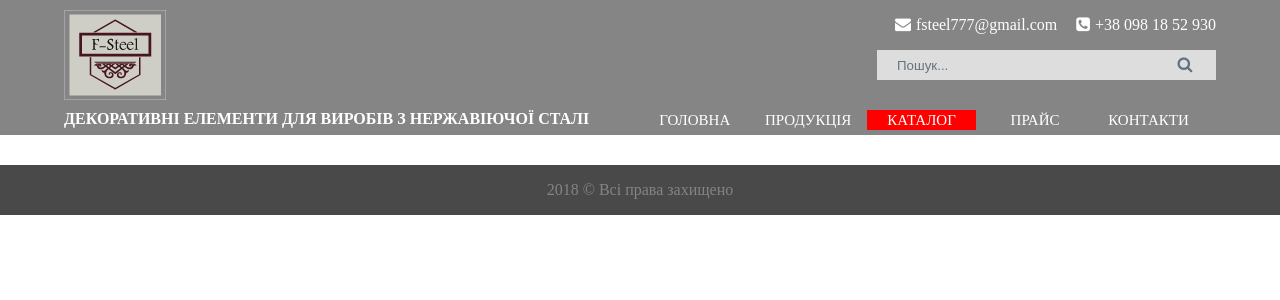
After one commit to shelli86/shelli86.github.io, a PHP site: page /catalog.html in a window 1280 px wide. The commit adds this page. Shown: the top 300 px of the page. Run offline with PHP 8.4, Linux system fonts and the light colour scheme.

Commit message:
Add files via upload

```diff
--- /dev/null
+++ b/catalog.html
@@ -0,0 +1,67 @@
+<!doctype html>
+<html>
+<head>
+<meta charset="utf-8">
+<meta name="viewport" content="width=device-width, initial-scale=1.0">
+<title></title>
+
+  <link rel="stylesheet" type="text/css" media="all" href="css/style.css">
+  <link rel="stylesheet" href="fonts/font-awesome/css/font-awesome.min.css">
+  <link rel="stylesheet" href="fonts/ProximaNova/stylesheet.css">
+
+  <link rel="stylesheet" type="text/css" href="slick/slick.css">
+  <link rel="stylesheet" type="text/css" href="slick/slick-theme.css">
+
+</head>
+
+<body>
+  <div class="header">
+    <div class="logo">
+      <div class="container">
+        <div class="cols col-8">
+          <img src="img/logo.png" class="logo-inner">
+        </div>
+        <div class="cols col-4">
+          <ul class="contacts-top">
+            <li><i class="fa fa-envelope" aria-hidden="true"></i>fsteel777@gmail.com</li>
+            <li><i class="fa fa-phone-square" aria-hidden="true"></i>+38 098 18 52 930</li>
+          </ul>
+
+          <div class="box">
+            <div class="container-1">
+                <span class="icon"><i class="fa fa-search"></i></span>
+                <input type="search" id="search" placeholder="Пошук..." />
+            </div>
+          </div>
+        </div>
+
+      </div>
+    </div>
+
+    <div class="menu-inner">
+      <div class="container">
+        <h1>Декоративні елементи для виробів з нержавіючої сталі </h1>
+        <ul>
+          <li><a href="index.html">Головна</a></li>
+          <li><a href="production.html">Продукція</a></li>
+          <li class="active"><a href="catalog.html">Каталог</a></li>
+          <li><a href="#">Прайс</a></li>
+          <li><a href="#">Контакти</a></li>
+        </ul>
+      </div>
+    </div>
+
+  </div> <!--end header-->
+
+
+  <div class="main-catalog">
+
+
+  </div>
+
+
+  <div class="footer">
+    <p>2018 &copy; Всі права захищено</p>
+  </div>
+
+</body>
--- a/css/style.css
+++ b/css/style.css
@@ -60,7 +60,6 @@ body{
 
 .logo{
   background: #858585;
-  height: 100px;
 }
 
 .contacts-top{
@@ -142,11 +141,29 @@ body{
   color: #63717f;
 }
 
+.header h1{
+  line-height: 1.7;
+  text-transform: uppercase;
+  color: #ffffff;
+  font-size: 1em;
+}
+
+.logo-main{
+  margin-top: 10px;
+}
 
 /********************menu****************************/
 
 .menu-inner{
   background: #858585;
+}
+
+.menu-inner h1{
+  float: left;
+  line-height: 1.7;
+  text-transform: uppercase;
+  color: #ffffff;
+  font-size: 1em;
 }
 
 .menu-inner ul{
@@ -182,7 +199,6 @@ body{
 .menu-inner ul li:hover a{
   background-color: #FF0000;
 }
-
 
 
 .menu{
@@ -222,9 +238,6 @@ body{
 .menu ul .active:hover a{
   color: #ffffff;
 }
-
-
-
 
 
 .main{
@@ -295,13 +308,6 @@ body{
   text-transform: uppercase;
 }
 
-.header h1{
-  line-height: 1.7;
-  text-transform: uppercase;
-  color: #ffffff;
-  font-size: 1em;
-  margin-top: 40px;
-}
 
 .decor{
   list-style: none;
@@ -450,6 +456,10 @@ body{
   font-size: 20px;
 }
 
+.logo-inner{
+  margin-top: 10px;
+}
+
 @media screen and (min-width: 300px) and (max-width: 479px) {
 
 
--- a/index.html
+++ b/index.html
@@ -19,7 +19,7 @@
     <div class="logo">
       <div class="container">
         <div class="cols col-8">
-          logo
+          <img src="img/logo.png" class="logo-main">
           <h1>Декоративні елементи для виробів з нержавіючої сталі </h1>
         </div>
         <div class="cols col-4">
@@ -43,7 +43,7 @@
         <ul>
           <li class="active"><a href="index.html">Головна</a></li>
           <li><a href="production.html">Продукція</a></li>
-          <li><a href="#">Каталог</a></li>
+          <li><a href="catalog.html">Каталог</a></li>
           <li><a href="#">Прайс</a></li>
           <li><a href="#">Контакти</a></li>
         </ul>
--- a/product.html
+++ b/product.html
@@ -28,8 +28,7 @@
     <div class="logo">
       <div class="container">
         <div class="cols col-8">
-          logo
-          <h1>Декоративні елементи для виробів з нержавіючої сталі </h1>
+          <img src="img/logo.png" class="logo-inner">
         </div>
         <div class="cols col-4">
           <ul class="contacts-top">
@@ -50,10 +49,11 @@
 
     <div class="menu-inner">
       <div class="container">
+        <h1>Декоративні елементи для виробів з нержавіючої сталі </h1>
         <ul>
           <li><a href="index.html">Головна</a></li>
           <li class="active"><a href="production.html">Продукція</a></li>
-          <li><a href="#">Каталог</a></li>
+          <li><a href="catalog.html">Каталог</a></li>
           <li><a href="#">Прайс</a></li>
           <li><a href="#">Контакти</a></li>
         </ul>
--- a/production.html
+++ b/production.html
@@ -19,8 +19,7 @@
     <div class="logo">
       <div class="container">
         <div class="cols col-8">
-          logo
-          <h1>Декоративні елементи для виробів з нержавіючої сталі </h1>
+          <img src="img/logo.png" class="logo-inner">
         </div>
         <div class="cols col-4">
           <ul class="contacts-top">
@@ -41,10 +40,11 @@
 
     <div class="menu-inner">
       <div class="container">
+        <h1>Декоративні елементи для виробів з нержавіючої сталі </h1>
         <ul>
           <li><a href="index.html">Головна</a></li>
           <li class="active"><a href="production.html">Продукція</a></li>
-          <li><a href="#">Каталог</a></li>
+          <li><a href="catalog.html">Каталог</a></li>
           <li><a href="#">Прайс</a></li>
           <li><a href="#">Контакти</a></li>
         </ul>
```
Also changed, not shown: img/logo.png (added).
